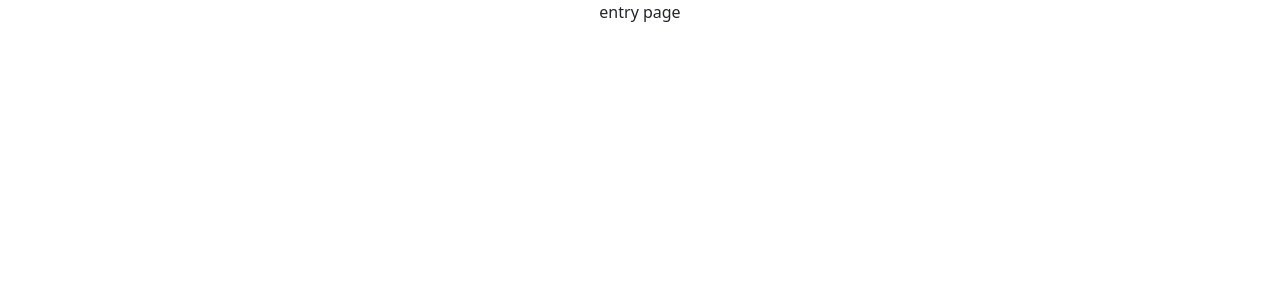
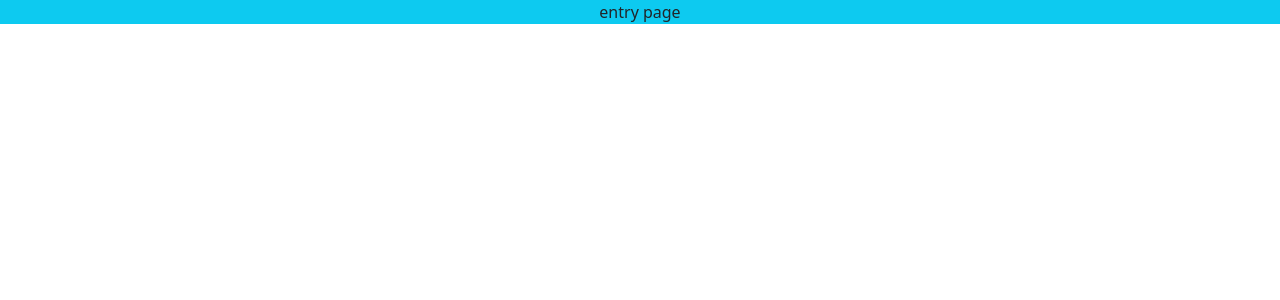
Before and after one commit to lewist13/CRM-Ticket-System, a React (Create React App) app in the folder crm-frontend/: page / in a window 1280 px wide. Shown: the top 300 px of the page. Built offline with nearby package versions, Linux system fonts and the light colour scheme; the HTML template or start-up script is replaced by a standard one.

Commit message:
updated entry page; created entry stylesheet

```diff
--- a/crm-frontend/src/pages/entry/Entry.js
+++ b/crm-frontend/src/pages/entry/Entry.js
@@ -1,5 +1,6 @@
 import React from "react";
+import "../../styles/Entry.css";
 
 export const Entry = () => {
-  return <div>entry page</div>;
+  return <div className="entry-page bg-info">entry page</div>;
 };
```
Also changed, not shown: crm-frontend/src/styles/Entry.css (added).
